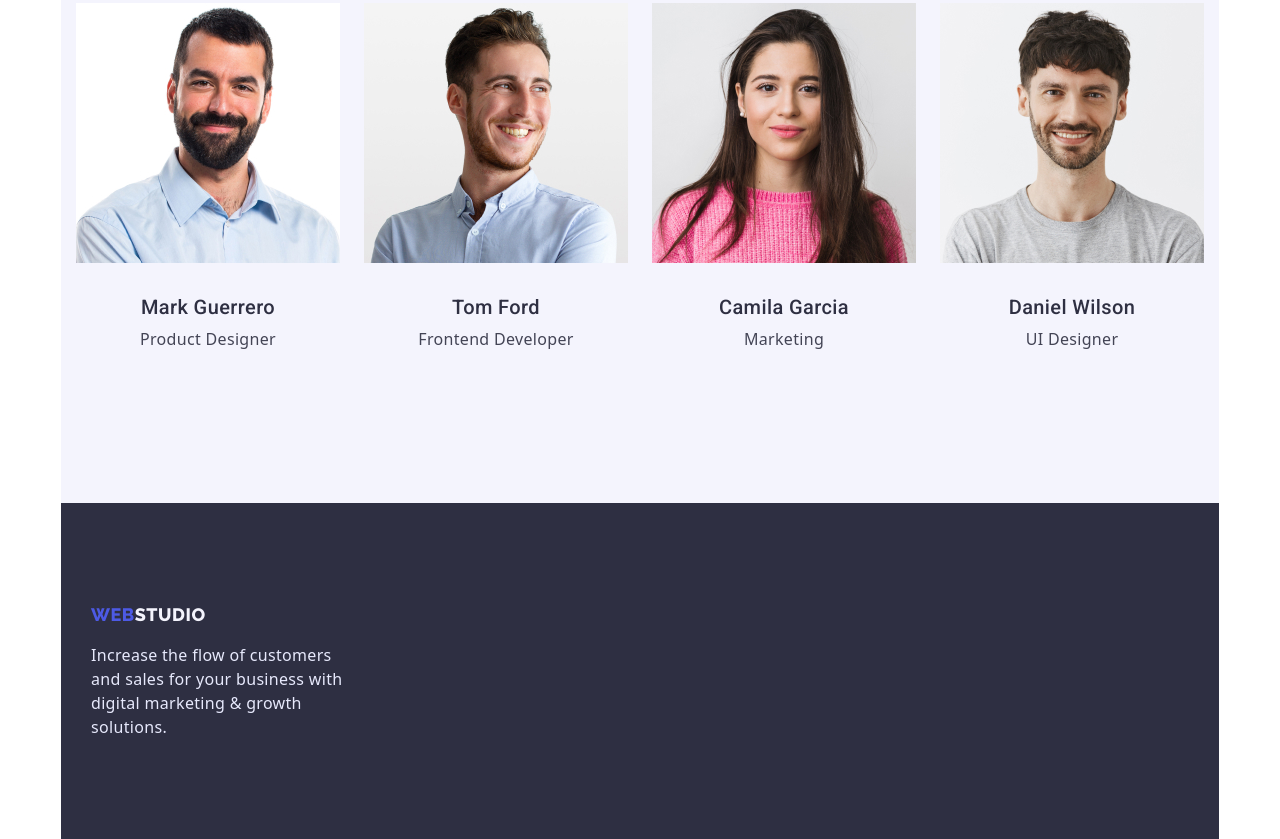
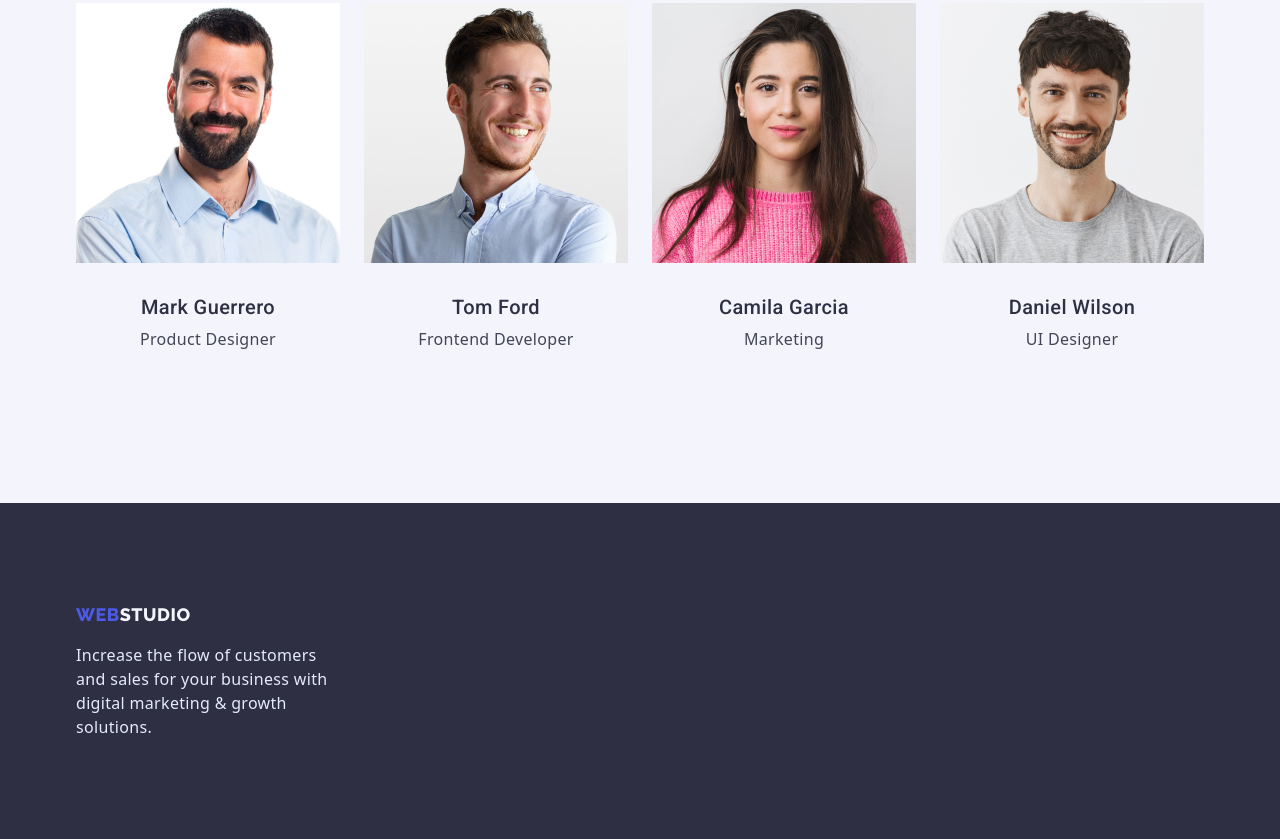
Before and after one commit to Roman0064/goit-markup-hw-03, a plain HTML site: page index.html in a window 1280 px wide. Shown: the part 1886-2725 px from the top of the page. Drawn offline with nearby package versions, Linux system fonts and the light colour scheme.

Commit message:
Add files via upload

```diff
--- a/css/styles.css
+++ b/css/styles.css
@@ -34,17 +34,16 @@ ul{
 }
 .header{
     border-bottom: 1px solid #E7E9FC;
+    padding-top: 24px;
+    padding-bottom: 24px;
 }
 .container-header {
     display: flex;
     align-items: center;
-    padding-top: 24px;
-    padding-bottom: 24px;
 }
 .site-nav{
     display: flex;
     align-items: center;
-
 }
 .site-nav .link{
     color: #2E2F42;
@@ -96,9 +95,6 @@ ul{
     text-align: center;
     padding-top: 188px;
     padding-bottom: 188px;
-    width: 100%;
-    max-width: 1158px;
-    margin: 0 auto;
 }
 .hero-title{
     font-weight: 700;
@@ -208,9 +204,6 @@ ul{
 }
 .section-team{
     background-color: #F4F4FD;
-    height: 100%;
-    max-width: 1158px;
-    margin: 0 auto;
     padding-top: 120px;
     padding-bottom: 120px;
 }
@@ -270,12 +263,8 @@ ul{
                                                          /* Footer */
 .footer{
     background-color: #2E2F42;
-    width: 100%;
-    max-width: 1158px;
-    margin: 0 auto;
     padding-top: 100px;
     padding-bottom: 100px;
-    padding-left: 15px;
 }
 .footer-style{
     width: 264px;
```
